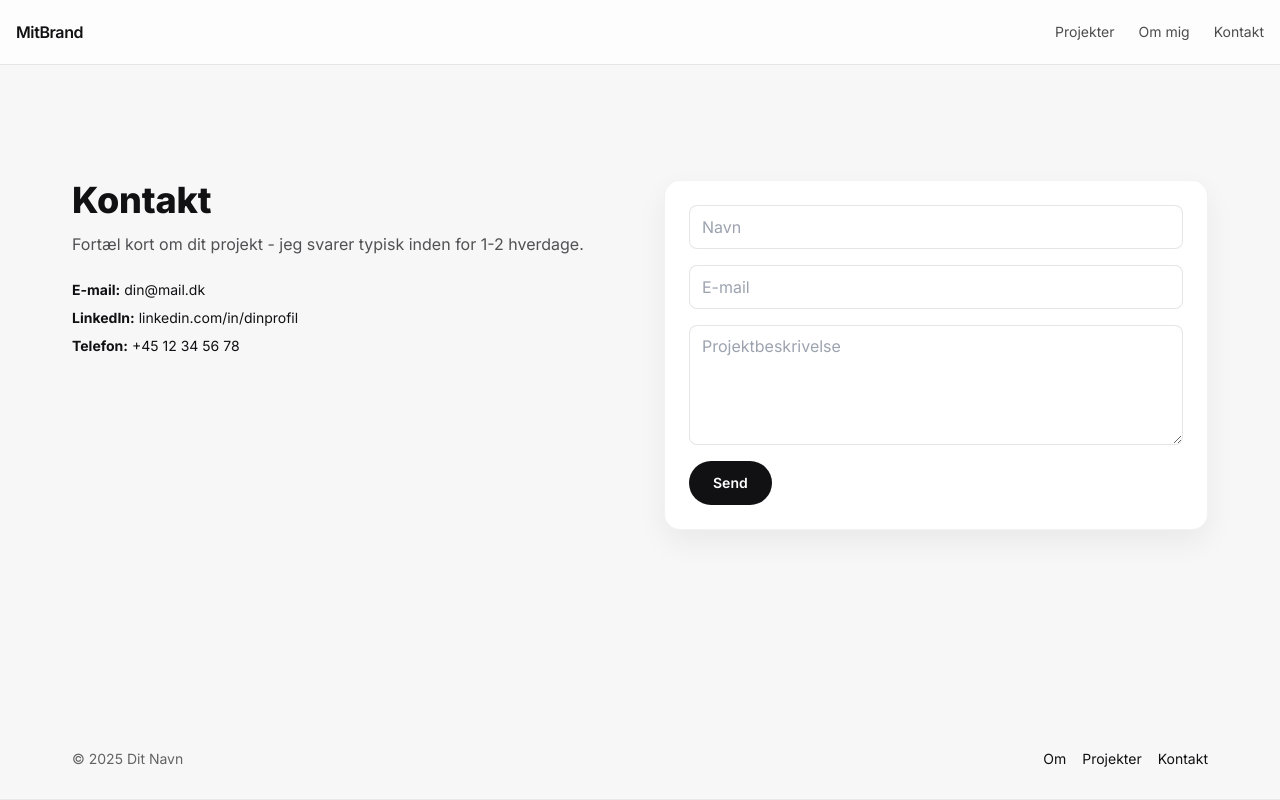
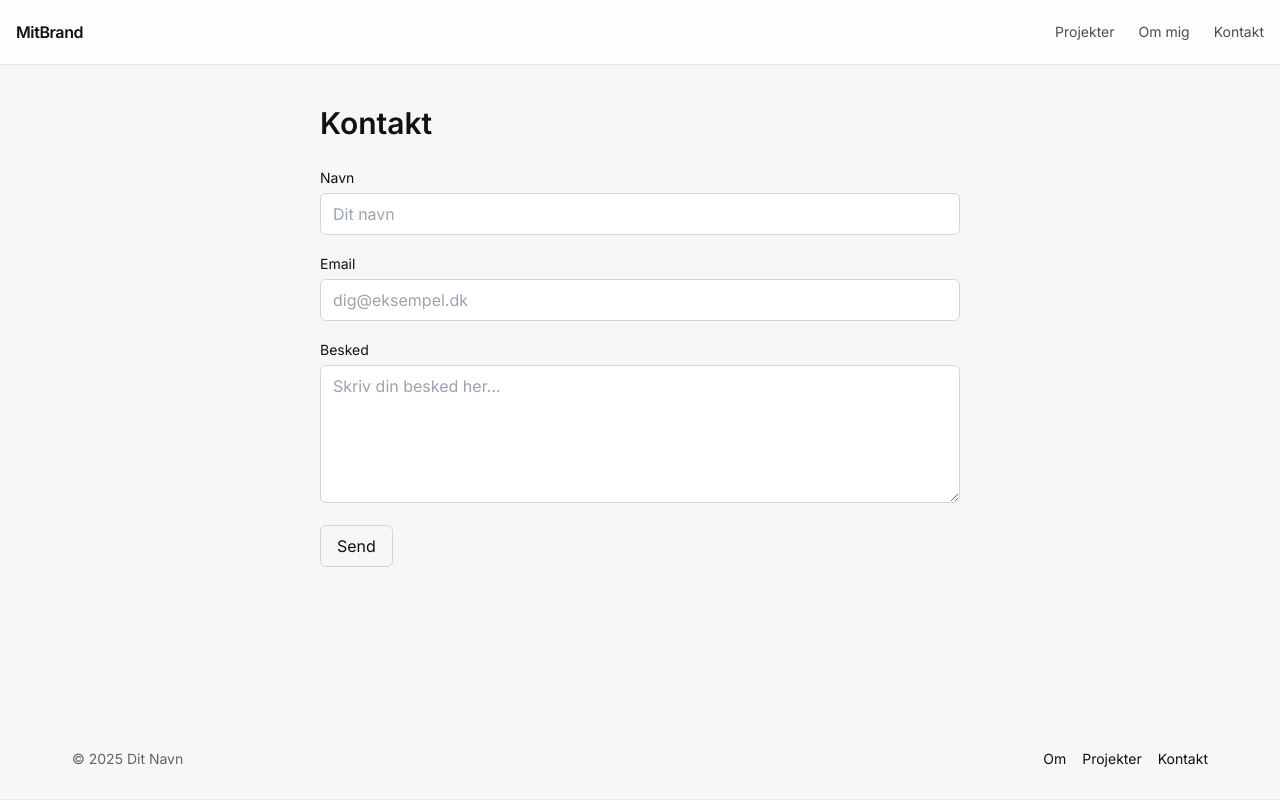
Before and after one commit to lundlund/resume, a React (Vite) app: page /contact in a window 1280 px wide. Built offline with nearby package versions, Linux system fonts and the light colour scheme.

Commit message:
form fix

```diff
--- a/index.html
+++ b/index.html
@@ -15,6 +15,15 @@
   </head>
   <body class="bg-bg text-ink">
     <div id="root"></div>
+        <!-- Netlify form stub (skjult) -->
+    <form name="contact" method="POST" data-netlify="true" netlify-honeypot="bot-field" hidden>
+      <input type="hidden" name="form-name" value="contact" />
+      <p><input type="text" name="name" /></p>
+      <p><input type="email" name="email" /></p>
+      <p><textarea name="message"></textarea></p>
+      <p class="hidden"><input name="bot-field" /></p>
+    </form>
+    <!-- /Netlify form stub -->
     <script type="module" src="/src/main.tsx"></script>
   </body>
 </html>
--- a/src/pages/Contact.tsx
+++ b/src/pages/Contact.tsx
@@ -1,31 +1,164 @@
-import React from 'react'
-import Section from '@/components/ui/Section'
-import Heading from '@/components/ui/Heading'
-import Button from '@/components/ui/Button'
-import Card from '@/components/ui/Card'
+// src/pages/Contact.tsx
+import { useState } from "react";
 
-export default function Contact(){
+type Status = "idle" | "submitting" | "success" | "error";
+
+function encode(data: Record<string, string>) {
+  return Object.keys(data)
+    .map((key) => encodeURIComponent(key) + "=" + encodeURIComponent(data[key]))
+    .join("&");
+}
+
+export default function Contact() {
+  const [status, setStatus] = useState<Status>("idle");
+  const [form, setForm] = useState({
+    name: "",
+    email: "",
+    message: "",
+    // honeypot:
+    "bot-field": "",
+  });
+  const [error, setError] = useState<string | null>(null);
+
+  const onChange =
+    (field: keyof typeof form) =>
+    (e: React.ChangeEvent<HTMLInputElement | HTMLTextAreaElement>) => {
+      setForm((f) => ({ ...f, [field]: e.target.value }));
+    };
+
+  async function onSubmit(e: React.FormEvent<HTMLFormElement>) {
+    e.preventDefault();
+    setError(null);
+
+    // Simple client-validering
+    if (!form.name.trim() || !form.email.trim() || !form.message.trim()) {
+      setError("Udfyld venligst alle felter.");
+      return;
+    }
+    if (!/^[^\s@]+@[^\s@]+\.[^\s@]+$/.test(form.email)) {
+      setError("Indtast en gyldig e-mailadresse.");
+      return;
+    }
+
+    setStatus("submitting");
+
+    try {
+      const payload: Record<string, string> = {
+        "form-name": "contact", // skal matche stubben i index.html
+        name: form.name,
+        email: form.email,
+        message: form.message,
+        "bot-field": form["bot-field"], // honeypot
+      };
+
+      const res = await fetch("/", {
+        method: "POST",
+        headers: { "Content-Type": "application/x-www-form-urlencoded" },
+        body: encode(payload),
+      });
+
+      if (!res.ok) throw new Error(`Netlify returnerede ${res.status}`);
+
+      setStatus("success");
+      setForm({ name: "", email: "", message: "", "bot-field": "" });
+    } catch (err: any) {
+      console.error(err);
+      setStatus("error");
+      setError("Noget gik galt under afsendelse. Prøv igen om lidt.");
+    }
+  }
+
   return (
-    <main>
-      <Section>
-        <div className="grid md:grid-cols-2 gap-12">
-          <div>
-            <Heading size="lg">Kontakt</Heading>
-            <p className="mt-3 text-muted">Fortæl kort om dit projekt - jeg svarer typisk inden for 1-2 hverdage.</p>
-            <div className="mt-6 space-y-2 text-sm">
-              <div><strong>E-mail:</strong> din@mail.dk</div>
-              <div><strong>LinkedIn:</strong> linkedin.com/in/dinprofil</div>
-              <div><strong>Telefon:</strong> +45 12 34 56 78</div>
-            </div>
-          </div>
-          <Card className="p-6 grid gap-4">
-            <input className="h-11 rounded-lg px-3 border border-black/10" placeholder="Navn" />
-            <input className="h-11 rounded-lg px-3 border border-black/10" placeholder="E-mail" />
-            <textarea className="min-h-[120px] rounded-lg px-3 py-2 border border-black/10" placeholder="Projektbeskrivelse" />
-            <Button className="justify-self-start">Send</Button>
-          </Card>
+    <main className="mx-auto max-w-2xl px-4 py-10">
+      <h1 className="text-3xl font-semibold mb-6">Kontakt</h1>
+
+      {status === "success" && (
+        <div className="mb-6 rounded-lg border border-green-300 bg-green-50 px-4 py-3 text-green-900">
+          Tak for din besked! Jeg vender tilbage snarest.
         </div>
-      </Section>
+      )}
+
+      {status === "error" && error && (
+        <div className="mb-6 rounded-lg border border-red-300 bg-red-50 px-4 py-3 text-red-900">
+          {error}
+        </div>
+      )}
+
+      <form
+        name="contact"
+        method="POST"
+        data-netlify="true"
+        netlify-honeypot="bot-field"
+        onSubmit={onSubmit}
+        className="space-y-4"
+      >
+        {/* Netlify kræver hidden form-name */}
+        <input type="hidden" name="form-name" value="contact" />
+        {/* Honeypot (skjult felt) */}
+        <p className="hidden">
+          <label>
+            Lad dette felt stå tomt:{" "}
+            <input
+              name="bot-field"
+              value={form["bot-field"]}
+              onChange={onChange("bot-field")}
+              tabIndex={-1}
+              autoComplete="off"
+            />
+          </label>
+        </p>
+
+        <label className="block">
+          <span className="text-sm">Navn</span>
+          <input
+            name="name"
+            required
+            value={form.name}
+            onChange={onChange("name")}
+            className="mt-1 w-full rounded-md border border-neutral-300 px-3 py-2 focus:outline-none focus:ring-2 focus:ring-neutral-300"
+            placeholder="Dit navn"
+          />
+        </label>
+
+        <label className="block">
+          <span className="text-sm">Email</span>
+          <input
+            type="email"
+            name="email"
+            required
+            value={form.email}
+            onChange={onChange("email")}
+            className="mt-1 w-full rounded-md border border-neutral-300 px-3 py-2 focus:outline-none focus:ring-2 focus:ring-neutral-300"
+            placeholder="dig@eksempel.dk"
+          />
+        </label>
+
+        <label className="block">
+          <span className="text-sm">Besked</span>
+          <textarea
+            name="message"
+            required
+            rows={5}
+            value={form.message}
+            onChange={onChange("message")}
+            className="mt-1 w-full rounded-md border border-neutral-300 px-3 py-2 focus:outline-none focus:ring-2 focus:ring-neutral-300"
+            placeholder="Skriv din besked her…"
+          />
+        </label>
+
+        <button
+          type="submit"
+          disabled={status === "submitting"}
+          className="rounded-md border border-neutral-300 px-4 py-2 hover:bg-neutral-50 disabled:opacity-60"
+        >
+          {status === "submitting" ? "Sender…" : "Send"}
+        </button>
+      </form>
+
+      {/* Hvis du hellere vil lave full-page redirect efter submit:
+          - Fjern onSubmit-handleren
+          - Tilføj action="/success" på <form ...>
+          - Lav en route/side på /success */}
     </main>
-  )
+  );
 }
```
